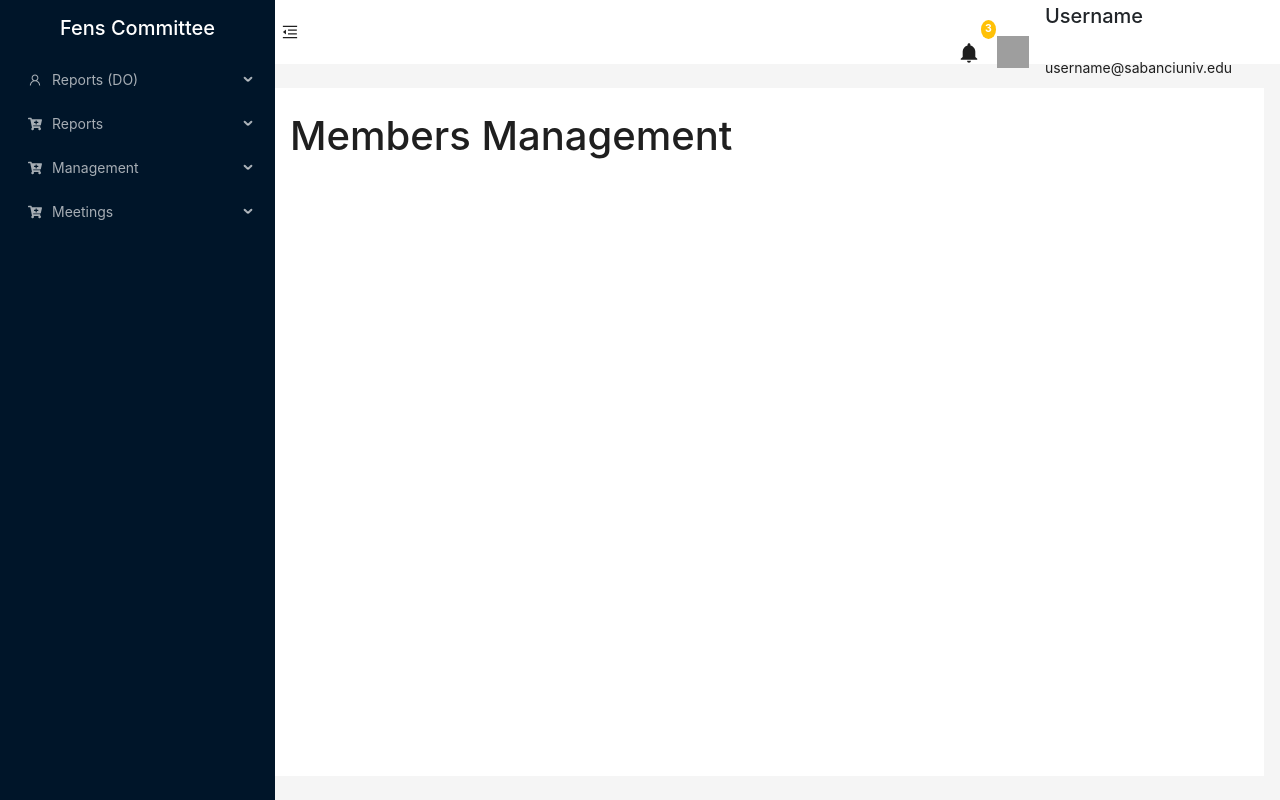
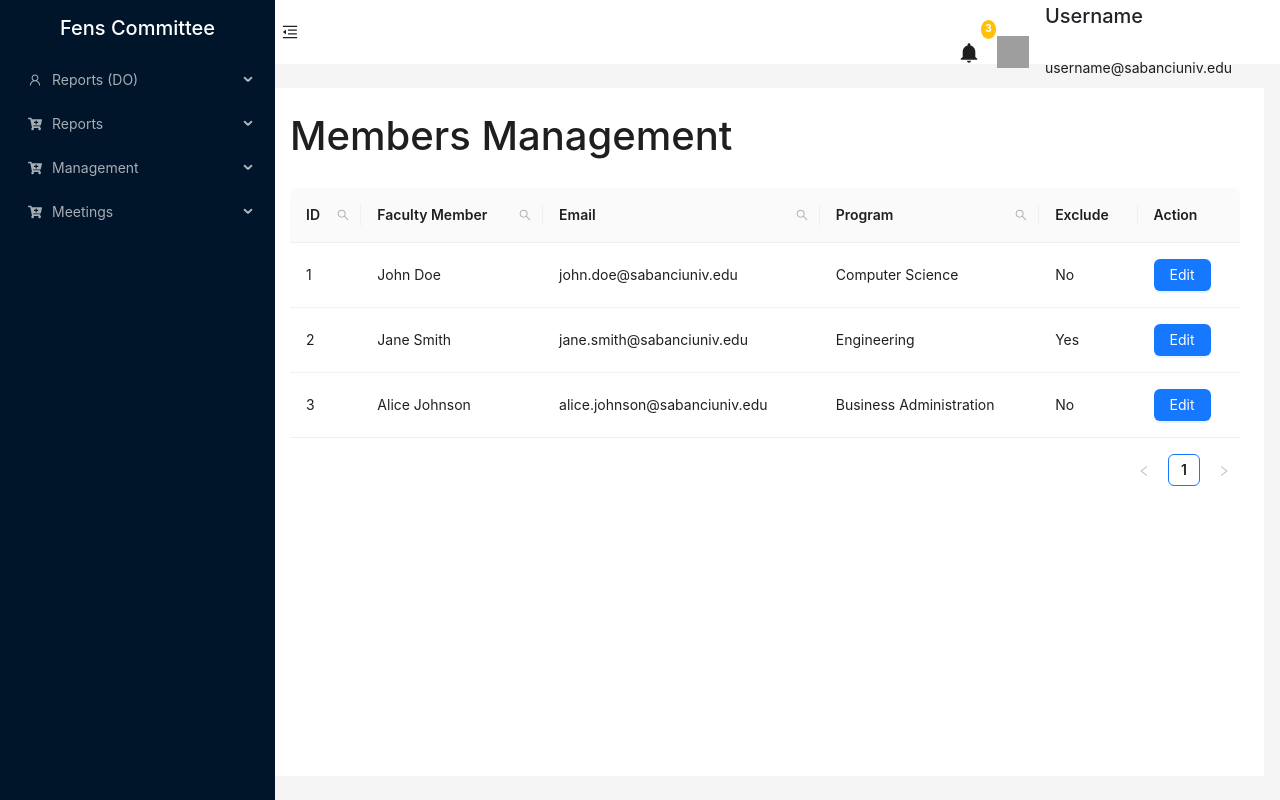
Before and after one commit to gorkemtopcu/ens492-committee-management-system, a React (Create React App) app in the folder committees_management_system/: page /mgmt-members in a window 1280 px wide. Built offline with nearby package versions, Linux system fonts and the light colour scheme; grey boxes are pictures that could not be loaded.

Commit message:
Update: Members Management table added

```diff
--- /dev/null
+++ b/committees_management_system/src/assets/jsons/Management/MemberManagement.json
@@ -0,0 +1,23 @@
+[
+    {
+      "id": 1,
+      "facultyMember": "John Doe",
+      "email": "john.doe@sabanciuniv.edu",
+      "program": "Computer Science",
+      "exclude": false
+    },
+    {
+      "id": 2,
+      "facultyMember": "Jane Smith",
+      "email": "jane.smith@sabanciuniv.edu",
+      "program": "Engineering",
+      "exclude": true
+    },
+    {
+      "id": 3,
+      "facultyMember": "Alice Johnson",
+      "email": "alice.johnson@sabanciuniv.edu",
+      "program": "Business Administration",
+      "exclude": false
+    }
+  ]
--- a/committees_management_system/src/feature/Management/MembersManagement.js
+++ b/committees_management_system/src/feature/Management/MembersManagement.js
@@ -1,9 +1,24 @@
+import Header from 'product/components/Header';
+import TableSearch from 'product/components/TableSearch';
 import React from 'react';
+import { generateColumns } from 'product/constants/ColumnMapping';
+import MemberManagement from 'assets/jsons/Management/MemberManagement.json';
+
 
 const MembersManagement = () => {
+    const fields = ['id', 'facultyMember', 'email', 'program', 'exclude', 'action'];
+    const handleEdit = (record) => {
+        // Define your handleEdit logic here
+    };
+
+    const handleDelete = (record) => {
+        // Define your handleDelete logic here
+    };
+
     return (
         <div>
-            <h1>Members Management</h1>
+            <Header title="Members Management"/>
+            <TableSearch columns={generateColumns(fields, handleEdit, handleDelete, true, false)} data={MemberManagement} />
         </div>
     );
 };
--- /dev/null
+++ b/committees_management_system/src/product/constants/ColumnMapping.js
@@ -0,0 +1,72 @@
+// ColumnMapping.js
+import React from 'react';
+import { Button, Space } from 'antd';
+import COLORS from 'product/constants/ColorConstants';
+
+// Define your mapping object
+const columnMapping = {
+    id: {
+        title: 'ID',
+        dataIndex: 'id',
+        key: 'id',
+        searchable: true,
+    },
+    facultyMember: {
+        title: 'Faculty Member',
+        dataIndex: 'facultyMember',
+        key: 'facultyMember',
+        searchable: true,
+    },
+    email: {
+        title: 'Email',
+        dataIndex: 'email',
+        key: 'email',
+        searchable: true,
+    },
+    program: {
+        title: 'Program',
+        dataIndex: 'program',
+        key: 'program',
+        searchable: true,
+    },
+    exclude: {
+        title: 'Exclude',
+        dataIndex: 'exclude',
+        key: 'exclude',
+        render: (exclude) => (
+            <span>{exclude ? 'Yes' : 'No'}</span>
+        ),
+    },
+    action: (handleEdit, handleDelete, includeEdit, includeDelete) => ({
+        title: 'Action',
+        key: 'action',
+        render: (record) => (
+            <Space size="middle">
+                {includeEdit && (
+                    <Button type="primary" onClick={() => handleEdit(record)}>Edit</Button>
+                )}
+                {includeDelete && (
+                    <Button
+                        type="default"
+                        style={{ color: COLORS.ERROR, borderColor: COLORS.ERROR }}
+                        onClick={() => handleDelete(record)}
+                    >
+                        Delete
+                    </Button>
+                )}
+            </Space>
+        ),
+    }),
+};
+
+// Function to generate columns based on mapping
+const generateColumns = (fields, handleEdit, handleDelete, includeEdit, includeDelete) => {
+    return fields.map(field => {
+        if (field === 'action') {
+            return columnMapping[field](handleEdit, handleDelete, includeEdit, includeDelete);
+        }
+        return columnMapping[field];
+    });
+};
+
+export { generateColumns };
```
